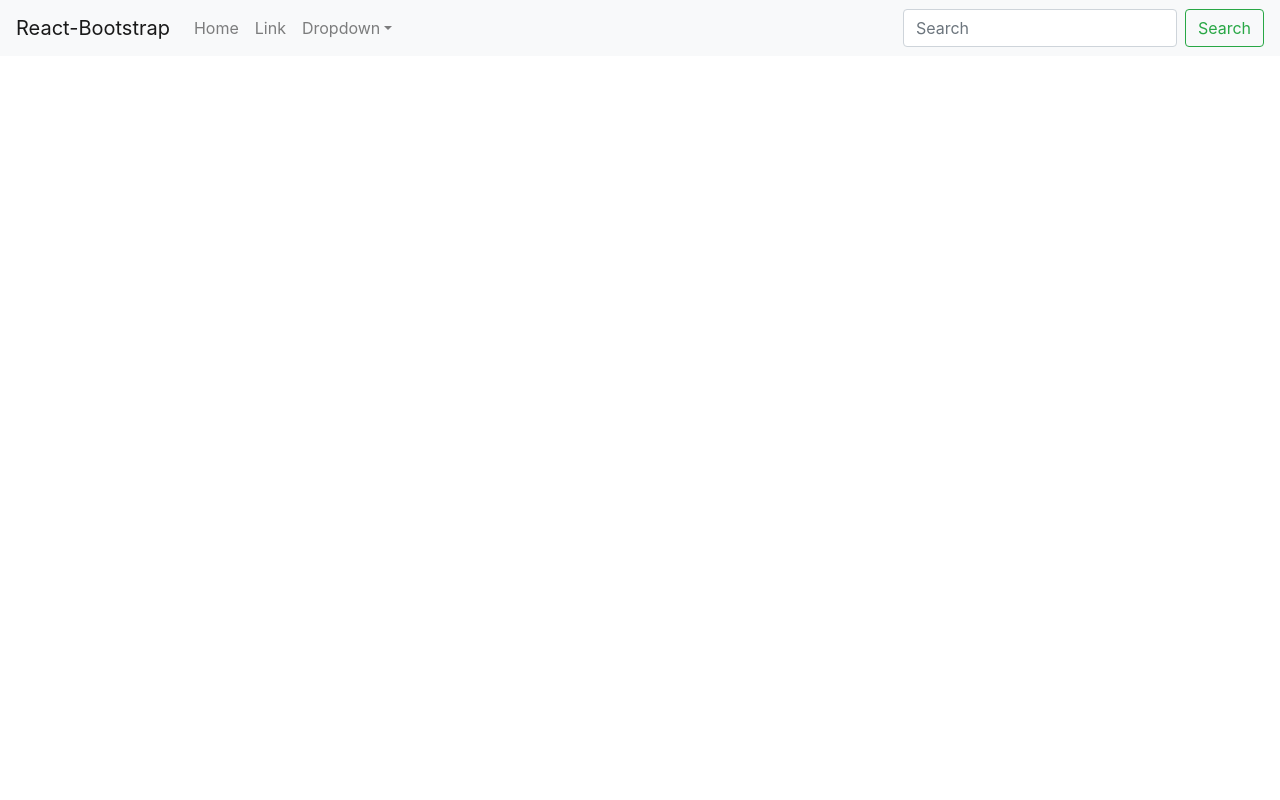
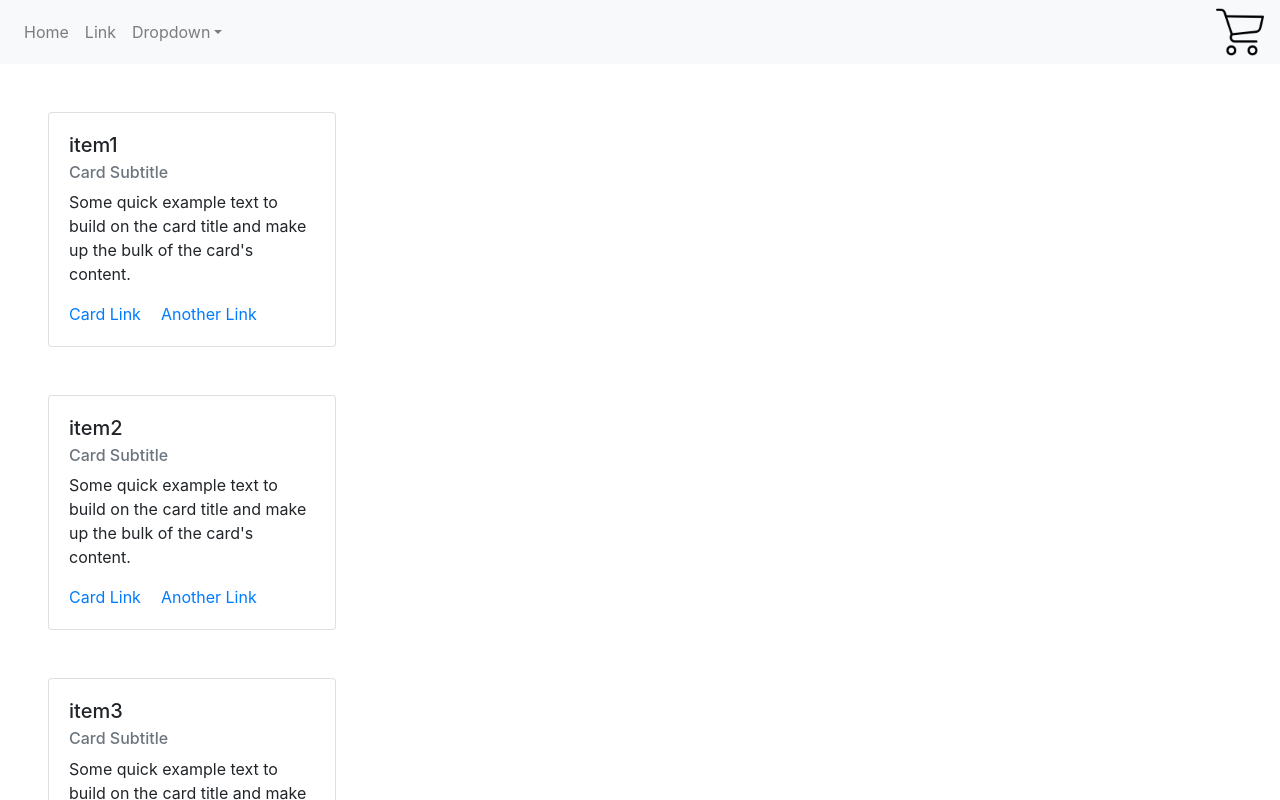
Before and after one commit to jburich13/mercadofree, a React (Create React App) app: page / in a window 1280 px wide. Shown: the top 800 px of the page. Built offline with nearby package versions, Linux system fonts and the light colour scheme.

Commit message:
ejercicio componentes 1

```diff
--- a/src/App.js
+++ b/src/App.js
@@ -1,12 +1,28 @@
+
 
 import './App.css';
 import 'bootstrap/dist/css/bootstrap.min.css';
+import ItemListContainer from "./components/itemListContainer";
 import NavBar from "./components/NavBar"
+import Items from "./components/items"
+
 
 
 function App() {
     return (
-    <NavBar/> );
+        <div>
+            <NavBar />
+            <ItemListContainer>
+                <Items nombre="item1"></Items>
+                <Items nombre="item2"></Items>
+                <Items nombre="item3"></Items>
+                <Items nombre="item4"></Items>
+                <Items nombre="item5"></Items>
+            </ItemListContainer>
+        </div>
+
+    );
+
 }
 
 export default App;
--- /dev/null
+++ b/src/components/CartWidget.js
@@ -0,0 +1,16 @@
+import React from "react";
+import carrito from "../shopping-cart.png"
+
+
+
+class CartWidget extends React.Component {
+render(){
+    return(<div>
+        <img className="carrito" src={carrito} alt="carrito"></img>
+    </div>)
+
+}
+
+}
+
+export default CartWidget;
--- a/src/components/NavBar.js
+++ b/src/components/NavBar.js
@@ -5,6 +5,7 @@ import Form from "react-bootstrap/Form"
 import FormControl from "react-bootstrap/FormControl"
 import Button from "react-bootstrap/Button"
 import React from "react"
+import CartWidget from "./CartWidget"
 
 
 
@@ -12,7 +13,7 @@ class NavBar extends React.Component{
 render(){
   return <div>
   <Navbar bg="light" expand="lg">
-  <Navbar.Brand href="#home">React-Bootstrap</Navbar.Brand>
+
   <Navbar.Toggle aria-controls="basic-navbar-nav" />
   <Navbar.Collapse id="basic-navbar-nav">
     <Nav className="mr-auto">
@@ -26,10 +27,7 @@ render(){
         <NavDropdown.Item href="#action/3.4">Separated link</NavDropdown.Item>
       </NavDropdown>
     </Nav>
-    <Form inline>
-      <FormControl type="text" placeholder="Search" className="mr-sm-2" />
-      <Button variant="outline-success">Search</Button>
-    </Form>
+    <CartWidget />
   </Navbar.Collapse>
 </Navbar>
   </div>
--- /dev/null
+++ b/src/components/itemListContainer.js
@@ -0,0 +1,12 @@
+import React from "react";
+
+
+export class ItemListContainer extends React.Component {
+  render() {
+    return <div>
+        {this.props.children}
+    </div>
+  }
+}
+
+export default ItemListContainer
--- /dev/null
+++ b/src/components/items.js
@@ -0,0 +1,29 @@
+import React from "react";
+import Card from "react-bootstrap/Card";
+
+
+class items extends React.Component{
+render(){
+    return (
+        <div>
+        <Card style={{ width: "18rem", margin:"3rem"}}>
+          <Card.Body>
+            <Card.Title>{this.props.nombre}</Card.Title>
+            <Card.Subtitle className="mb-2 text-muted">
+              Card Subtitle
+            </Card.Subtitle>
+            <Card.Text>
+              Some quick example text to build on the card title and make up the
+              bulk of the card's content.
+            </Card.Text>
+            <Card.Link href="#">Card Link</Card.Link>
+            <Card.Link href="#">Another Link</Card.Link>
+          </Card.Body>
+        </Card>
+      </div>
+    )
+}
+
+}
+
+export default items;
--- a/src/index.css
+++ b/src/index.css
@@ -1,13 +1,14 @@
 body {
-  margin: 0;
-  font-family: -apple-system, BlinkMacSystemFont, 'Segoe UI', 'Roboto', 'Oxygen',
-    'Ubuntu', 'Cantarell', 'Fira Sans', 'Droid Sans', 'Helvetica Neue',
-    sans-serif;
-  -webkit-font-smoothing: antialiased;
-  -moz-osx-font-smoothing: grayscale;
+    margin: 0;
+    font-family: -apple-system, BlinkMacSystemFont, 'Segoe UI', 'Roboto', 'Oxygen', 'Ubuntu', 'Cantarell', 'Fira Sans', 'Droid Sans', 'Helvetica Neue', sans-serif;
+    -webkit-font-smoothing: antialiased;
+    -moz-osx-font-smoothing: grayscale;
 }
 
 code {
-  font-family: source-code-pro, Menlo, Monaco, Consolas, 'Courier New',
-    monospace;
+    font-family: source-code-pro, Menlo, Monaco, Consolas, 'Courier New', monospace;
 }
+
+.carrito {
+    width: 3rem;
+}
```
Also changed, not shown: src/shopping-cart.png (added).
